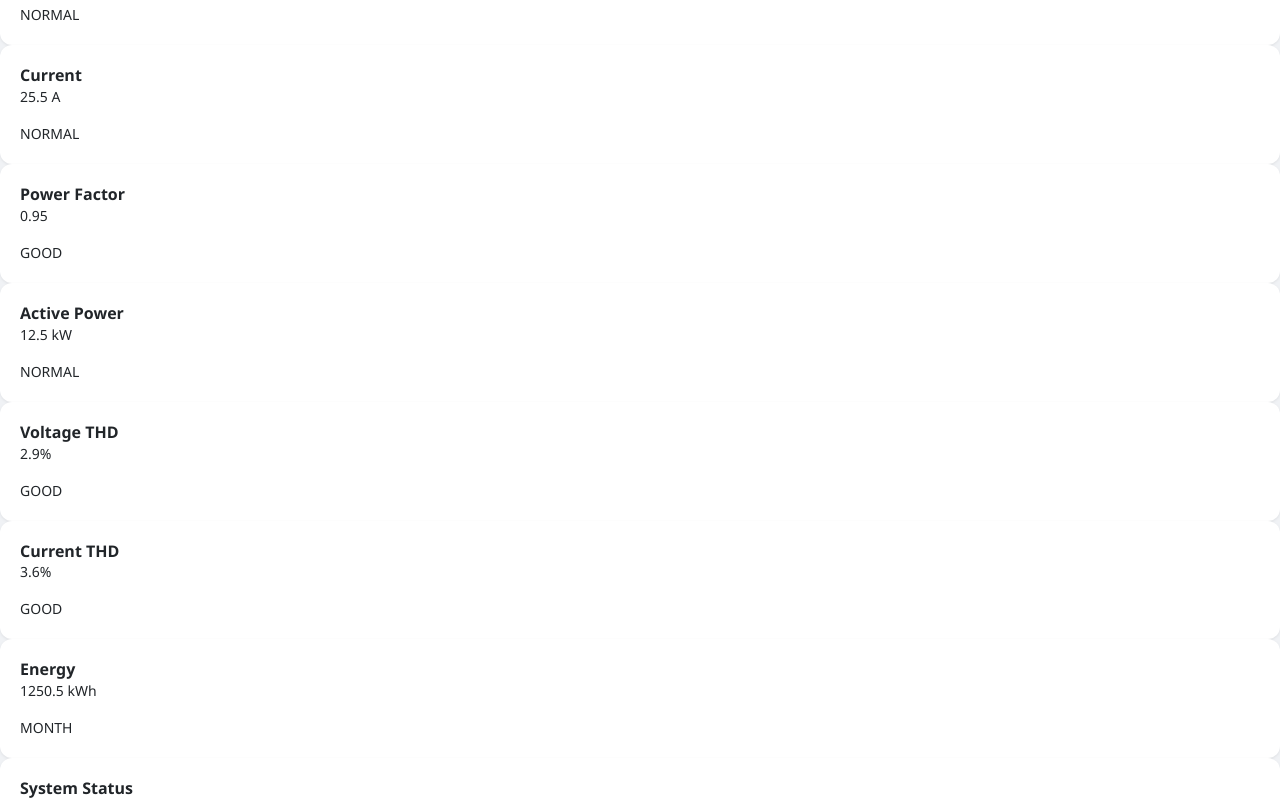
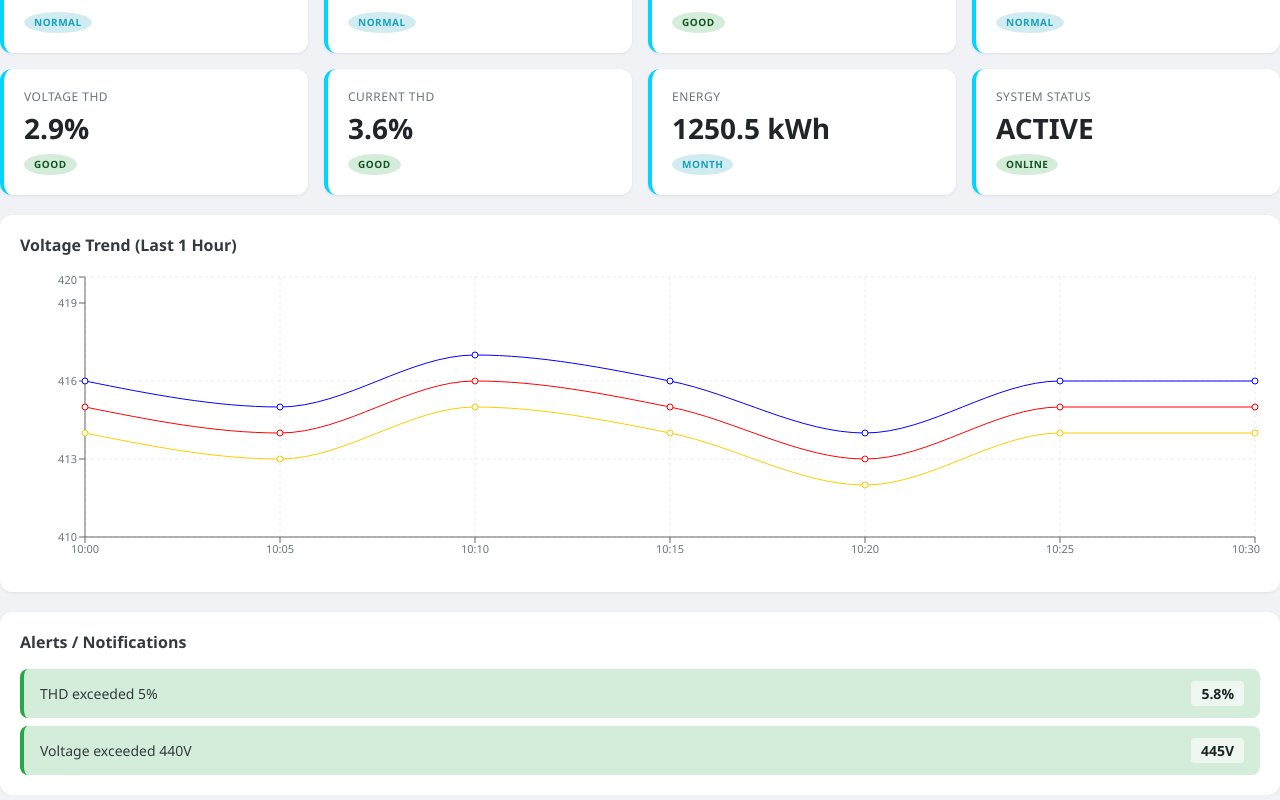
Before and after one commit to Legend-Paul/Harmonics-dashboard, a React (Vite) app: page / in a window 1280 px wide. Shown: the part 923-1723 px from the top of the page. Built offline with nearby package versions, Linux system fonts and the light colour scheme.

Commit message:
Create home page styles

```diff
--- /dev/null
+++ b/src/pages/Home.css
@@ -0,0 +1,302 @@
+/* ============================================
+   PAGE CONTAINER
+   ============================================ */
+
+.page {
+	display: flex;
+	flex-direction: column;
+	gap: var(--spacing-lg);
+	animation: fadeIn 0.3s ease;
+}
+
+/* ============================================
+   CARDS GRID (Top Summary Cards)
+   ============================================ */
+
+.cards-grid {
+	display: grid;
+	grid-template-columns: repeat(4, 1fr);
+	gap: var(--spacing-base);
+}
+
+/* ============================================
+   CARD
+   ============================================ */
+
+.card {
+	background-color: var(--white);
+	border-radius: var(--radius-lg);
+	padding: var(--spacing-lg);
+	box-shadow: var(--shadow-sm);
+	transition: all var(--transition-base);
+	display: flex;
+	flex-direction: column;
+	gap: var(--spacing-sm);
+	position: relative;
+	overflow: hidden;
+	border-left: 4px solid var(--accent-color);
+}
+
+.card:hover {
+	box-shadow: var(--shadow-md);
+	transform: translateY(-2px);
+}
+
+.card h3 {
+	font-size: var(--font-size-sm);
+	font-weight: var(--font-weight-medium);
+	color: var(--gray-600);
+	text-transform: uppercase;
+	letter-spacing: 0.5px;
+	margin: 0;
+}
+
+.card-value {
+	font-size: var(--font-size-2xl);
+	font-weight: var(--font-weight-bold);
+	color: var(--gray-900);
+	margin: 0;
+	line-height: 1.2;
+}
+
+.card-status {
+	display: inline-block;
+	font-size: var(--font-size-xs);
+	font-weight: var(--font-weight-semibold);
+	padding: 3px 10px;
+	border-radius: var(--radius-full);
+	text-transform: uppercase;
+	letter-spacing: 0.5px;
+	align-self: flex-start;
+}
+
+.card-status.normal {
+	background-color: var(--info-light);
+	color: var(--info-color);
+}
+
+.card-status.good {
+	background-color: var(--success-light);
+	color: var(--success-dark);
+}
+
+.card-status.warning {
+	background-color: var(--warning-light);
+	color: var(--warning-dark);
+}
+
+.card-status.danger {
+	background-color: var(--danger-light);
+	color: var(--danger-dark);
+}
+
+/* ============================================
+   CHART CONTAINER
+   ============================================ */
+
+.chart-container {
+	background-color: var(--white);
+	border-radius: var(--radius-lg);
+	padding: var(--spacing-lg);
+	box-shadow: var(--shadow-sm);
+}
+
+.chart-container h3 {
+	font-size: var(--font-size-md);
+	font-weight: var(--font-weight-semibold);
+	color: var(--gray-800);
+	margin: 0 0 var(--spacing-base) 0;
+}
+
+/* Recharts Custom Styling */
+.recharts-cartesian-grid line {
+	stroke: var(--gray-200);
+}
+
+.recharts-cartesian-axis-tick-value {
+	font-size: 11px;
+	fill: var(--gray-600);
+}
+
+.recharts-legend-item-text {
+	font-size: 12px;
+	color: var(--gray-700);
+}
+
+.recharts-tooltip-wrapper {
+	outline: none;
+}
+
+.recharts-default-tooltip {
+	background-color: var(--white) !important;
+	border: 1px solid var(--gray-300) !important;
+	border-radius: var(--radius-md) !important;
+	box-shadow: var(--shadow-md) !important;
+	padding: var(--spacing-sm) var(--spacing-md) !important;
+}
+
+.recharts-tooltip-label {
+	font-size: 12px;
+	font-weight: var(--font-weight-semibold);
+	color: var(--gray-800);
+	margin-bottom: 4px;
+}
+
+.recharts-tooltip-item {
+	font-size: 12px;
+	color: var(--gray-700);
+}
+
+/* ============================================
+   ALERTS CONTAINER
+   ============================================ */
+
+.alerts-container {
+	background-color: var(--white);
+	border-radius: var(--radius-lg);
+	padding: var(--spacing-lg);
+	box-shadow: var(--shadow-sm);
+}
+
+.alerts-container h3 {
+	font-size: var(--font-size-md);
+	font-weight: var(--font-weight-semibold);
+	color: var(--gray-800);
+	margin: 0 0 var(--spacing-base) 0;
+}
+
+.no-alerts {
+	padding: var(--spacing-lg);
+	text-align: center;
+	color: var(--success-color);
+	font-size: var(--font-size-base);
+	background-color: var(--success-light);
+	border-radius: var(--radius-md);
+	margin: 0;
+}
+
+/* ============================================
+   ALERT ITEMS
+   ============================================ */
+
+.alert {
+	display: flex;
+	justify-content: space-between;
+	align-items: center;
+	padding: var(--spacing-md) var(--spacing-base);
+	border-radius: var(--radius-md);
+	margin-bottom: var(--spacing-sm);
+	border-left: 4px solid;
+	animation: slideIn 0.3s ease;
+}
+
+.alert:last-child {
+	margin-bottom: 0;
+}
+
+.alert.resolved {
+	background-color: var(--success-light);
+	border-color: var(--success-color);
+}
+
+.alert.active {
+	background-color: var(--danger-light);
+	border-color: var(--danger-color);
+}
+
+.alert.warning {
+	background-color: var(--warning-light);
+	border-color: var(--warning-color);
+}
+
+.alert-message {
+	font-size: var(--font-size-base);
+	font-weight: var(--font-weight-medium);
+	color: var(--gray-800);
+}
+
+.alert-value {
+	font-size: var(--font-size-base);
+	font-weight: var(--font-weight-bold);
+	color: var(--gray-900);
+	padding: 2px 10px;
+	background-color: rgba(255, 255, 255, 0.6);
+	border-radius: var(--radius-sm);
+}
+
+/* ============================================
+   RESPONSIVE — LARGE DESKTOP
+   ============================================ */
+
+@media (max-width: 1400px) {
+	.cards-grid {
+		grid-template-columns: repeat(4, 1fr);
+	}
+}
+
+/* ============================================
+   RESPONSIVE — TABLET
+   ============================================ */
+
+@media (max-width: 1024px) {
+	.cards-grid {
+		grid-template-columns: repeat(2, 1fr);
+	}
+
+	.card-value {
+		font-size: var(--font-size-xl);
+	}
+}
+
+/* ============================================
+   RESPONSIVE — MOBILE
+   ============================================ */
+
+@media (max-width: 640px) {
+	.cards-grid {
+		grid-template-columns: 1fr;
+	}
+
+	.card {
+		padding: var(--spacing-base);
+	}
+
+	.card-value {
+		font-size: var(--font-size-lg);
+	}
+
+	.chart-container,
+	.alerts-container {
+		padding: var(--spacing-base);
+	}
+
+	.alert {
+		flex-direction: column;
+		align-items: flex-start;
+		gap: var(--spacing-xs);
+	}
+}
+
+/* ============================================
+   ANIMATIONS
+   ============================================ */
+
+@keyframes fadeIn {
+	from {
+		opacity: 0;
+	}
+	to {
+		opacity: 1;
+	}
+}
+
+@keyframes slideIn {
+	from {
+		transform: translateX(-10px);
+		opacity: 0;
+	}
+	to {
+		transform: translateX(0);
+		opacity: 1;
+	}
+}
--- a/src/pages/Home.jsx
+++ b/src/pages/Home.jsx
@@ -7,6 +7,7 @@ import {
 	Tooltip,
 	ResponsiveContainer,
 } from "recharts";
+import "./Home.css";
 
 function Home({ data, voltageTrend }) {
 	return (
```
